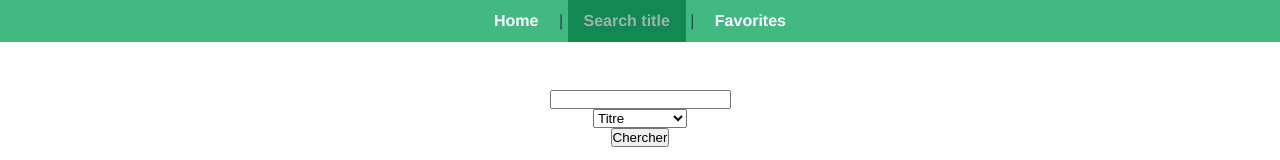
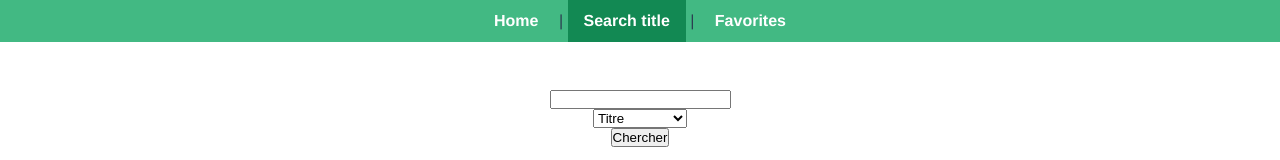
Before and after one commit to Zya04/deezweb, a Vue app: page /#/SearchTitle in a window 1280 px wide. Shown: the top 160 px of the page. Built offline with nearby package versions, Linux system fonts and the light colour scheme; the HTML template or start-up script is replaced by a standard one.

Commit message:
change some css

```diff
--- a/src/App.vue
+++ b/src/App.vue
@@ -28,7 +28,7 @@
     font-weight: bold;
     color: white;
     &.router-link-exact-active {
-      color: #99b6a9;
+      color: white;
     }
   }
 }
@@ -37,12 +37,7 @@
     overflow: hidden;
     margin-bottom: 3em;
 }
-.navbar > .container {
-    display: flex;
-    flex-flow: row wrap;
-    justify-content: center;
-    align-items: center;
-}
+
 .navbar a:link,
 .navbar a:visited {
     color: white;
--- a/src/components/SearchTitleScene.vue
+++ b/src/components/SearchTitleScene.vue
@@ -53,9 +53,11 @@ export default {
 }
 </script>
 
-<style>
+<style <style lang="scss" scoped>
+
 .allCard{
     display: grid;
     grid-template-columns: repeat(4, 1fr);
 }
+
 </style>
```
